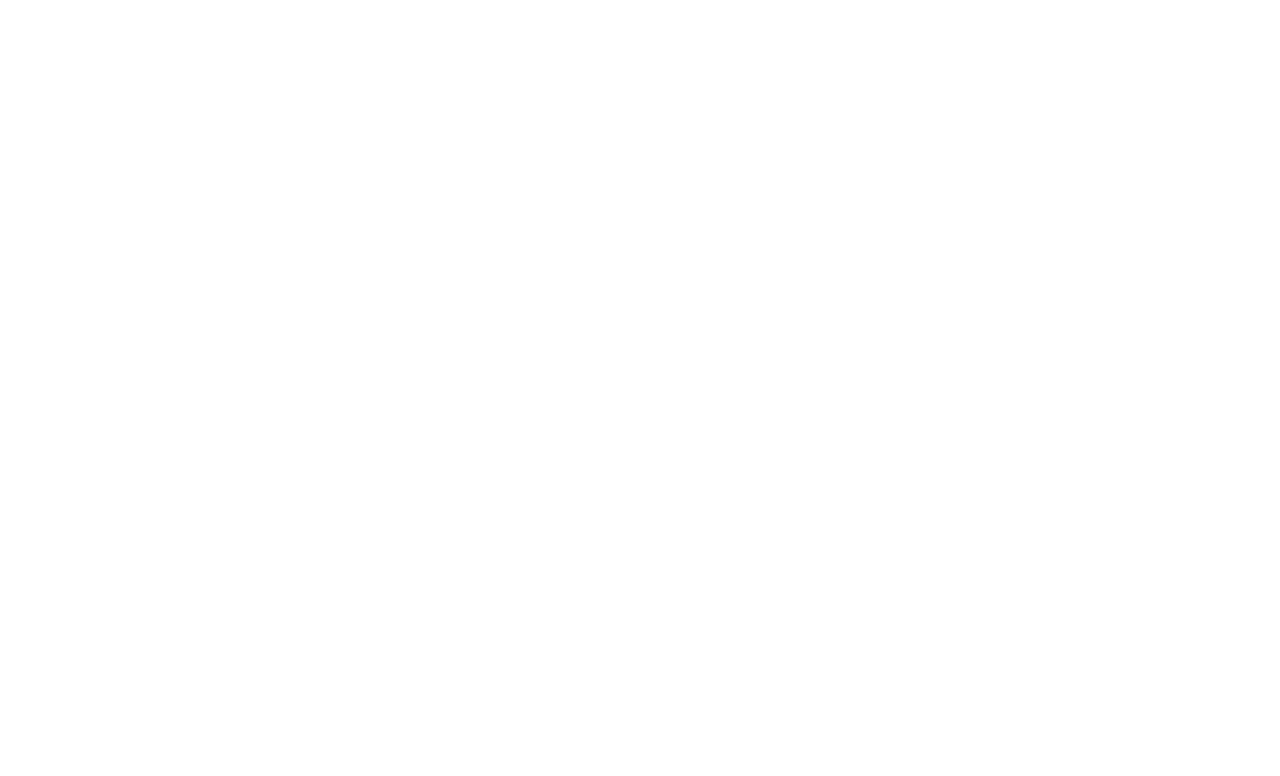
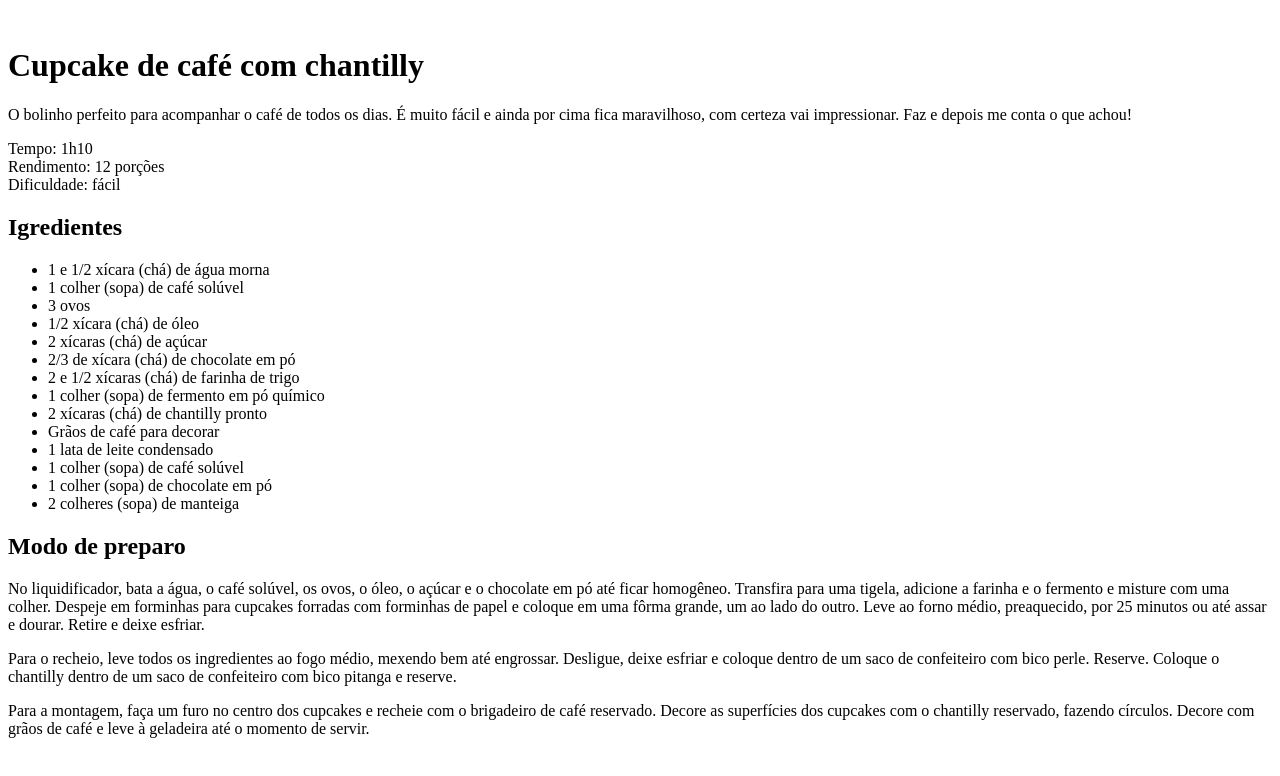
Before and after one commit to Fatima-cristina/ProjetoReceita, a plain HTML site: page index.html in a window 1280 px wide. Drawn offline with Linux system fonts and the light colour scheme.

Commit message:
Iniciando a estrutura HTML

```diff
--- a/index.html
+++ b/index.html
@@ -6,6 +6,53 @@
     <title>Página de receita</title>
 </head>
 <body>
+    <div id="page">
+        <img src="" alt="">
+        <main>
+            <section id="about"></section>
+            <h1> Cupcake de café com chantilly </h1>
+            <p>
+                O bolinho perfeito para acompanhar o café de todos os dias. É muito fácil e ainda por cima fica maravilhoso, com certeza vai impressionar. Faz e depois me conta o que achou!
+            </p>
+            <p> Tempo: 1h10
+                <br>
+             Rendimento: 12 porções
+             <br>
+             Dificuldade: fácil
+            </p>
+            <h2>Igredientes</h2>
+            <ul>
+                <li>1 e 1/2 xícara (chá) de água morna</li>
+                <li>1 colher (sopa) de café solúvel</li>
+                <li>3 ovos</li>
+                <li>1/2 xícara (chá) de óleo</li>
+                <li>2 xícaras (chá) de açúcar</li>
+                <li>2/3 de xícara (chá) de chocolate em pó</li>
+                <li>2 e 1/2 xícaras (chá) de farinha de trigo</li>
+                <li>1 colher (sopa) de fermento em pó químico</li>
+                <li>2 xícaras (chá) de chantilly pronto</li>
+                <li>Grãos de café para decorar</li>
+                <li>1 lata de leite condensado</li>
+                <li>1 colher (sopa) de café solúvel</li>
+                <li>1 colher (sopa) de chocolate em pó</li>
+                <li>2 colheres (sopa) de manteiga</li>
+            </ul>
+            <h2>Modo de preparo</h2>
+            <p>
+                No liquidificador, bata a água, o café solúvel, os ovos, o óleo, o açúcar e o chocolate em pó até ficar homogêneo. Transfira para uma tigela, adicione a farinha e o fermento e misture com uma colher. Despeje em forminhas para cupcakes forradas com forminhas de papel e coloque em uma fôrma grande, um ao lado do outro. Leve ao forno médio, preaquecido, por 25 minutos ou até assar e dourar. Retire e deixe esfriar.
+            </p>
+            <p>Para o recheio, leve todos os ingredientes ao fogo médio, mexendo bem até engrossar. Desligue, deixe esfriar e coloque dentro de um saco de confeiteiro com bico perle. Reserve. Coloque o chantilly dentro de um saco de confeiteiro com bico pitanga e reserve.
+            </p>
+            <p>
+                Para a montagem, faça um furo no centro dos cupcakes e recheie com o brigadeiro de café reservado. Decore as superfícies dos cupcakes com o chantilly reservado, fazendo círculos. Decore com grãos de café e leve à geladeira até o momento de servir.
+            </p>
 
+            <section id="ingredients"></section>
+            <section id="preparation"></section>
+        </main>
+
+
+
+    </div>
 </body>
 </html>
```
